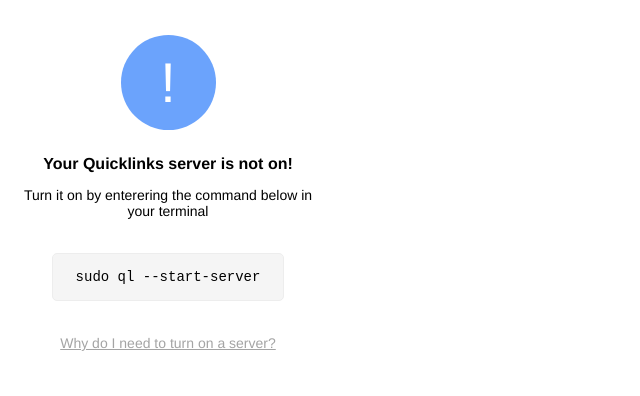
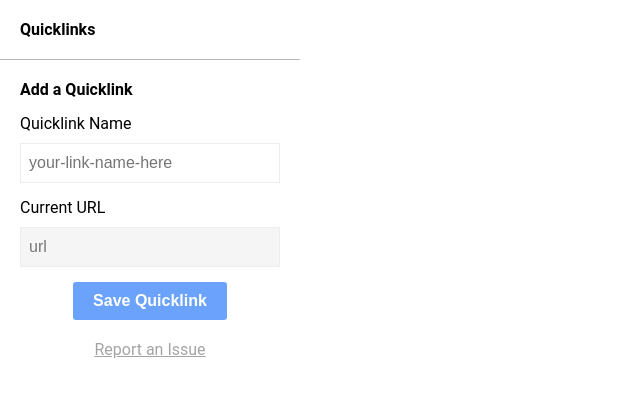
Before and after one commit to 4shub/quicklinks, a browser extension: page browser-extensions/chrome/src/index.html in a window 1280 px wide. Shown: the whole page, without its empty margins (0-640 px from the left). Drawn offline with Linux system fonts and the light colour scheme.

Commit message:
feature | update browser extensions

```diff
--- a/browser-extensions/chrome/src/index.css
+++ b/browser-extensions/chrome/src/index.css
@@ -1,17 +1,25 @@
+body {
+    margin: 0;
+}
+
 .modal {
-    padding: 10px;
     width: 300px;
-    font-family: Helvetica, Ubuntu, Arial, sans-serif;
+    font-family: 'Roboto', sans-serif;
     display: flex;
     justify-content: center;
     flex-direction: column;
     align-items: center;
-    font-size: 14px;
-    margin: 25px 0;
+    font-size: 16px;
 }
 
 #connected {
+    display: block;
+}
+
+#not-connected {
     display: none;
+    padding: 10px;
+    margin: 25px 0;
 }
 
 .alert-icon {
@@ -50,3 +58,69 @@ code {
     text-decoration: underline;
     color: #A4A4A4;
 }
+
+header {
+    font-weight: 600;
+    align-items: center;
+    padding: 20px;
+    width: 100%;
+    box-sizing: border-box;
+    border-bottom: 1px solid #B8B8B8;
+    display: inline-block;
+}
+
+.input-container {
+    display: flex;
+    flex-direction: column;
+    margin: 15px 0;
+}
+
+label {
+    margin-bottom: 10px;
+}
+
+main {
+    padding: 20px;
+}
+
+header h1 {
+    font-size: 16px;
+    margin: 0;
+}
+
+h2 {
+    margin: 0;
+    font-size: 16px;
+}
+
+button {
+    color: #fff;
+    background-color: #6BA3FC;
+    padding: 10px 20px;
+    font-weight: 600;
+    border-radius: 3px;
+    font-size: inherit;
+    border: 0;
+    cursor: pointer;
+    margin-bottom: 20px;
+}
+
+input {
+    background-color: #fff;
+    border: 1px solid #EDEDED;
+    padding: 10px 8px;
+    color: #333;
+    font-size: inherit;
+}
+
+input[disabled] {
+    background-color: #F5F5F5;
+    color: #777777;
+}
+
+.actions {
+    display: flex;
+    flex-direction: column;
+    align-items: center;
+    justify-content: space-between;
+}
--- a/browser-extensions/chrome/src/index.html
+++ b/browser-extensions/chrome/src/index.html
@@ -14,6 +14,7 @@
     <header>
         <h1>Quicklinks</h1>
     </header>
+    <main>
         <h2>Add a Quicklink</h2>
         <div class="input-container">
             <label for="link-name">Quicklink Name</label>
@@ -21,11 +22,11 @@
         </div>
         <div class="input-container">
             <label for="current-url">Current URL</label>
-        <input name="current-url" placeholder="url" disabled>
+            <input id="current-url" name="current-url" placeholder="url" disabled>
         </div>
-    <div>
+        <div class="actions">
             <button>Save Quicklink</button>
             <a class="help-link" href="https://github.com/4shub/quicklinks/issues">Report an Issue</a>
         </div>
-
+    </main>
 </div>
--- a/browser-extensions/chrome/src/index.js
+++ b/browser-extensions/chrome/src/index.js
@@ -86,3 +86,9 @@ function addWebsiteToQuicklinks() {
         .then(success)
         .catch(fail);
 }
+
+window.onload = function (ev) {
+    chrome.tabs.query({'active': true, 'lastFocusedWindow': true}, function (tabs) {
+        document.getElementById("current-url").value = tabs[0].url;
+    });
+}
```
Also changed, not shown: browser-extensions/chrome/manifest.json. Lines whose indentation alone changed are shown as unchanged.
